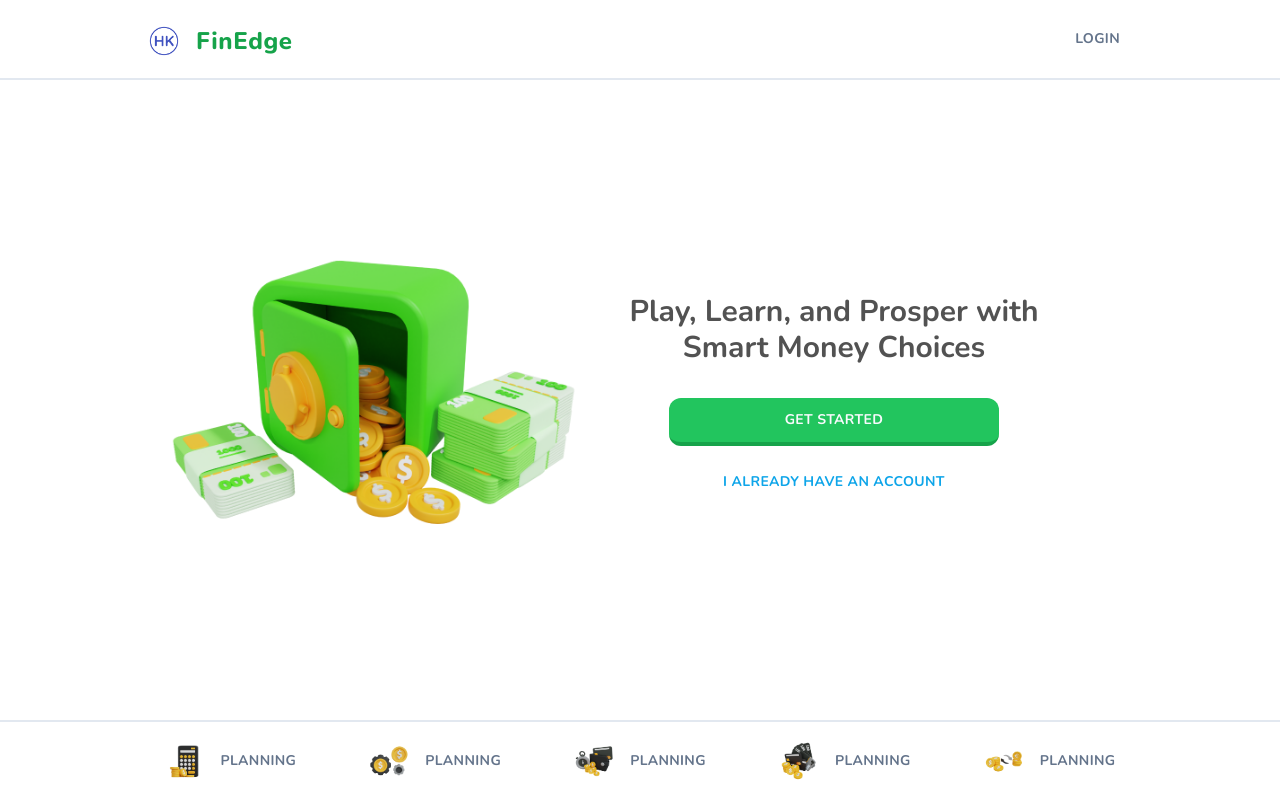
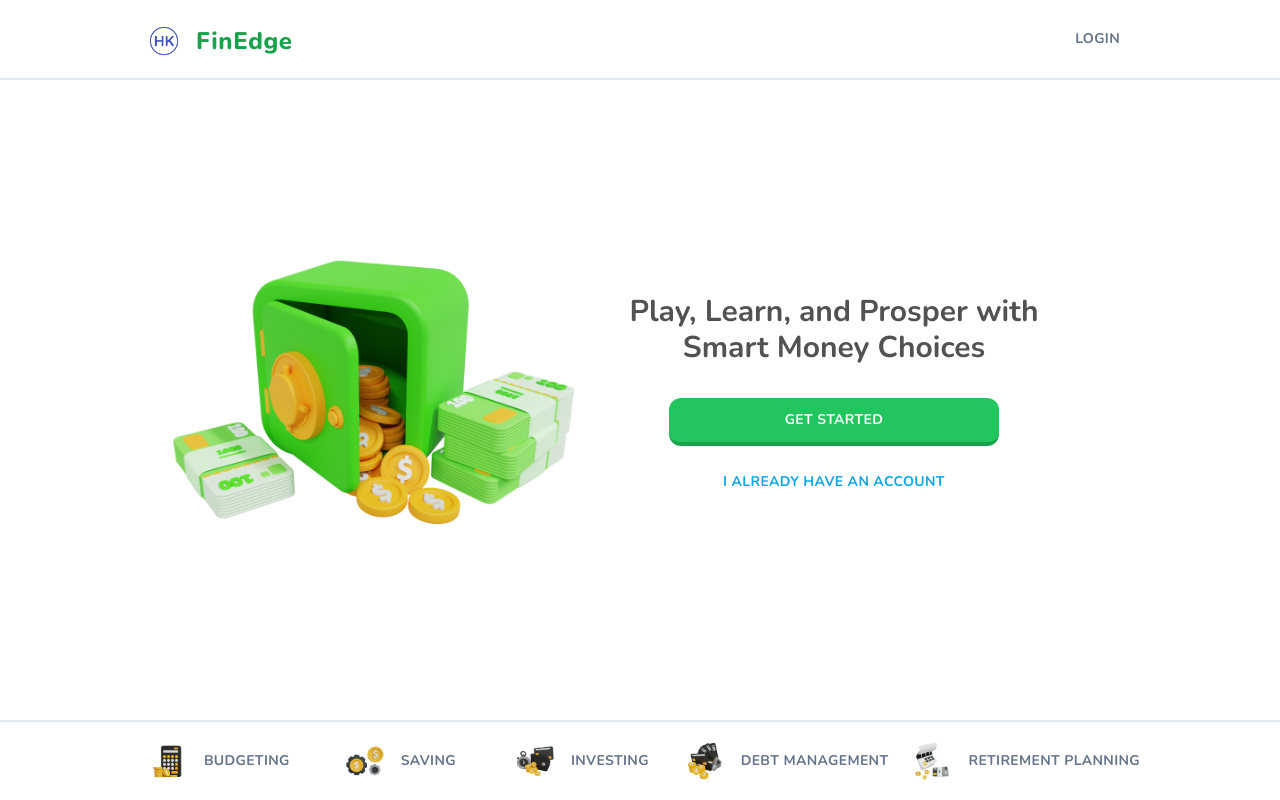
Before and after one commit to hargunkaur286/makeathon, a Next.js app: page / in a window 1280 px wide. Built offline with nearby package versions, Linux system fonts and the light colour scheme; no server answers.

Commit message:
seed scripting

```diff
--- a/app/(main)/learn/page.tsx
+++ b/app/(main)/learn/page.tsx
@@ -13,22 +13,22 @@ const LearnPage = async () => {
         userProgressData
     ]);
 
-    if(!userProgress || !userProgress.activeCourse) {
+    if (!userProgress || !userProgress.activeCourse) {
         redirect("/courses");
     }
 
-    return(
+    return (
         <div className="flex flex-row-reverse gap-[48px] px-6">
             <StickyWrapper>
                 <UserProgress
-                    activeCourse = {{ title: "Planning", imageSrc: '/footer1.png'}}
-                    hearts={5}
-                    points={100}
+                    activeCourse={userProgress.activeCourse}
+                    hearts={userProgress.hearts}
+                    points={userProgress.points}
                     hasActiveSubscription={false}
                 />
             </StickyWrapper>
             <FeedWrapper>
-                <Header title="Planning" />
+                <Header title={userProgress.activeCourse.title} />
             </FeedWrapper>
         </div>
     )
--- a/app/(marketing)/footer.tsx
+++ b/app/(marketing)/footer.tsx
@@ -2,63 +2,64 @@ import { Button } from "@/components/ui/button"
 import Image from 'next/image'
 
 export const Footer = () => {
-    return(
+    return (
         <footer className="hidden lg:block h-20 w-full border-t-2 border-slate-200 p-2">
             <div className="max-w-screen-lg mx-auto flex items-center justify-evenly h-full">
                 <Button size="lg" variant="ghost" className="w-full">
                     <Image
                         src="/footer1.png"
-                        alt="Financial Planning"
+                        alt="Budgeting"
                         height={32}
                         width={40}
                         className="mr-4 rounded-md"
                     />
-                    Planning
+                    Budgeting
                 </Button>
 
                 <Button size="lg" variant="ghost" className="w-full">
                     <Image
                         src="/footer2.png"
-                        alt="Financial Planning"
+                        alt="Saving"
                         height={32}
                         width={40}
                         className="mr-4 rounded-md"
                     />
-                    Planning
+                    Saving
                 </Button>
 
                 <Button size="lg" variant="ghost" className="w-full">
                     <Image
                         src="/footer3.png"
-                        alt="Financial Planning"
+                        alt="Investing"
                         height={32}
                         width={40}
                         className="mr-4 rounded-md"
                     />
-                    Planning
+                    Investing
                 </Button>
 
                 <Button size="lg" variant="ghost" className="w-full">
                     <Image
                         src="/footer4.png"
-                        alt="Financial Planning"
+                        alt="Debt Management"
                         height={32}
                         width={40}
                         className="mr-4 rounded-md"
                     />
-                    Planning
+                    Debt Management
                 </Button>
 
                 <Button size="lg" variant="ghost" className="w-full">
                     <Image
                         src="/footer5.png"
-                        alt="Financial Planning"
+                        alt="Retirement Planning"
                         height={32}
                         width={40}
                         className="mr-4 rounded-md"
                     />
-                    Planning
+                    Retirement Planning
                 </Button>
+
             </div>
         </footer>
     )
--- a/components/user-progress.tsx
+++ b/components/user-progress.tsx
@@ -2,9 +2,10 @@ import { InfinityIcon } from "lucide-react";
 import Image from "@/node_modules/next/image";
 import Link from "next/link";
 import { Button } from "./ui/button";
+import { courses } from "@/db/schema";
 
 type Props = {
-    activeCourse: {imageSrc: string, title: string};
+    activeCourse: typeof courses.$inferSelect;
     hearts: number;
     points: number;
     hasActiveSubscription: boolean;
--- a/package.json
+++ b/package.json
@@ -8,7 +8,8 @@
     "start": "next start",
     "lint": "next lint",
     "db:studio": "npx drizzle-kit studio",
-    "db:push": "npx drizzle-kit push:pg"
+    "db:push": "npx drizzle-kit push:pg",
+    "db:seed": "tsx ./scripts/seed.ts"
   },
   "dependencies": {
     "@clerk/nextjs": "^5.0.2",
@@ -38,6 +39,7 @@
     "pg": "^8.11.5",
     "postcss": "^8",
     "tailwindcss": "^3.4.1",
+    "tsx": "^4.8.2",
     "typescript": "^5"
   }
 }
```
Also changed, not shown: scripts/seed.ts (added, +56 -0 lines), public/footer5.png, 1 other file (tests, documents, lock files or other folders).
